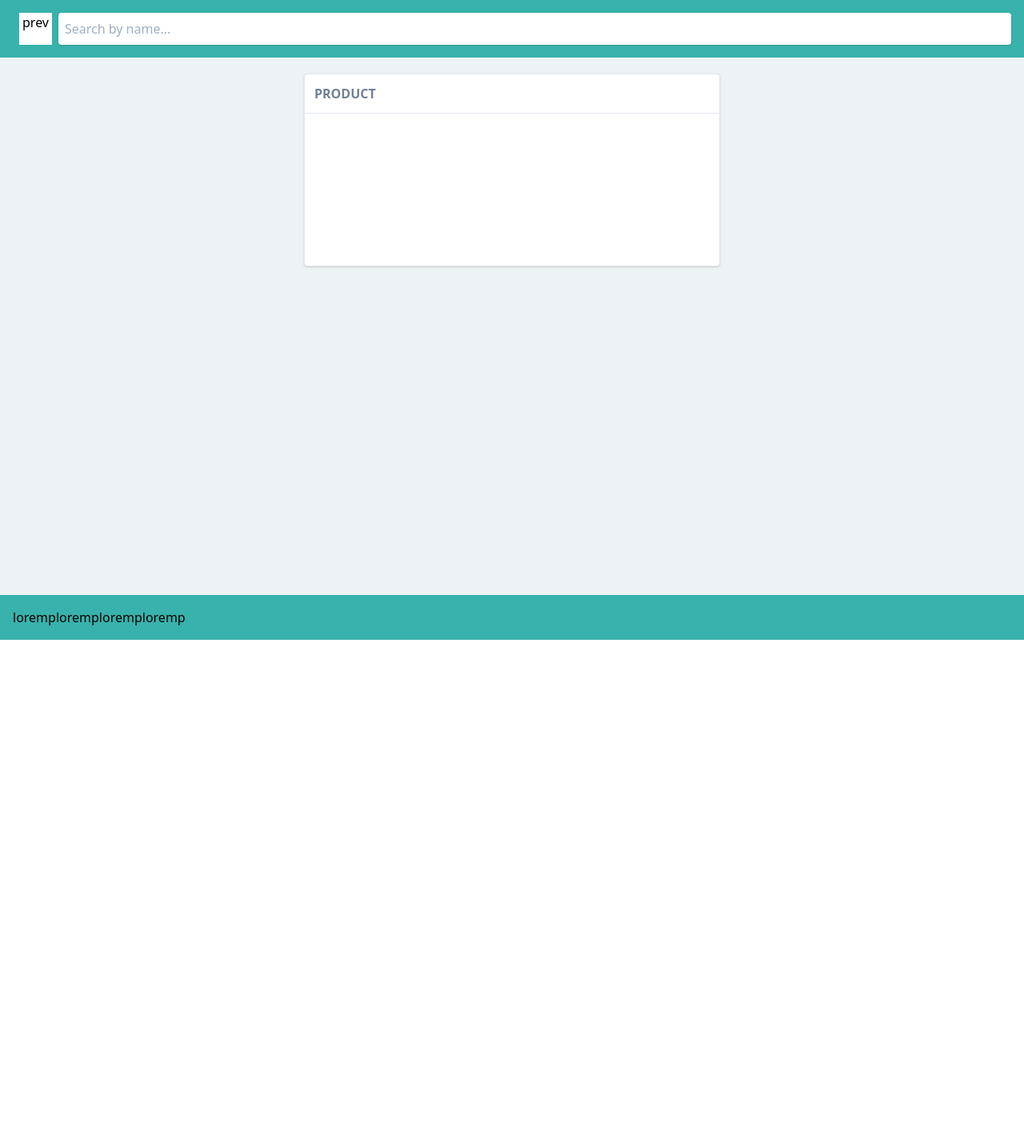
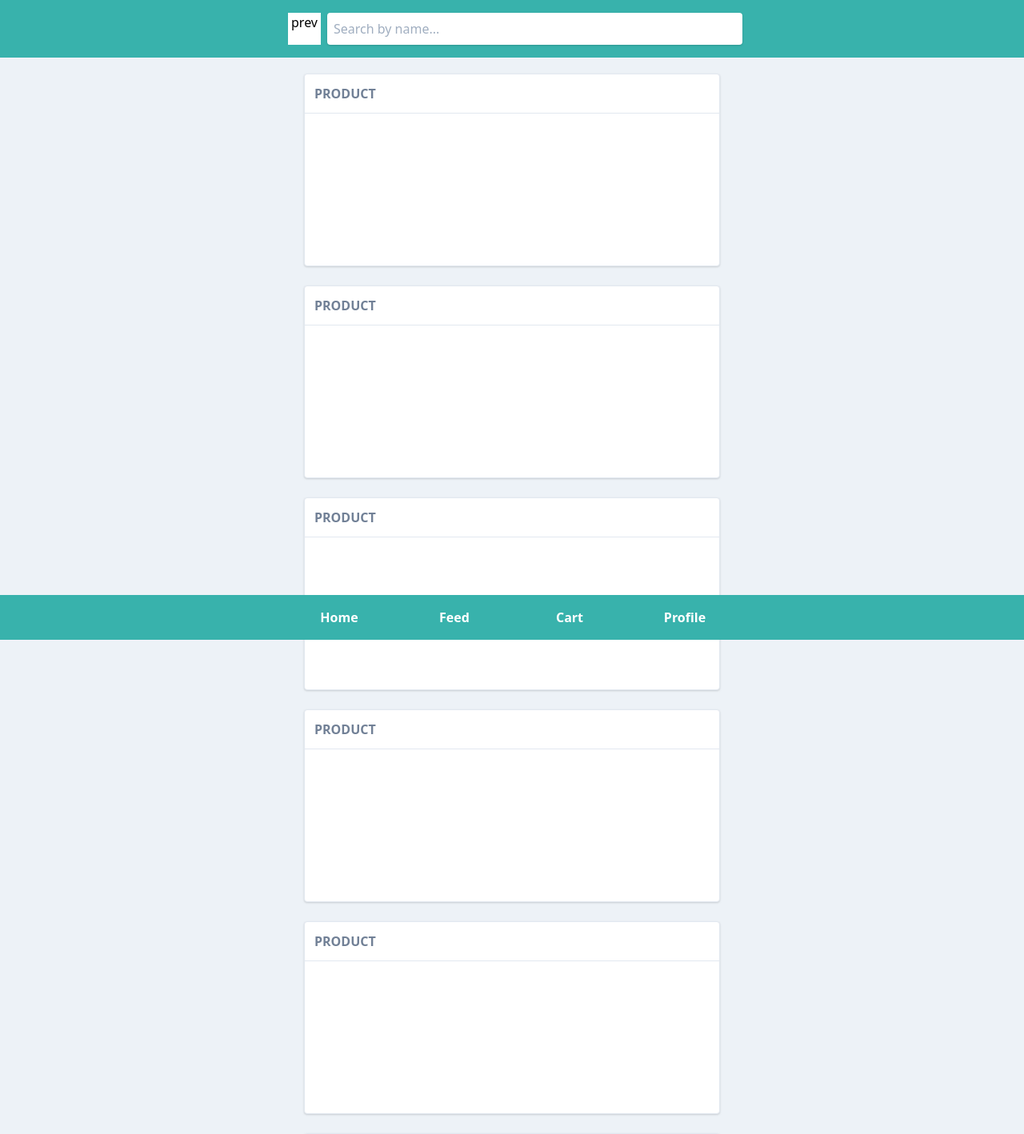
Before and after one commit to jurnalanas/simple-ecommerce, a React (Create React App) app: page / in a window 1280 px wide. Shown: the top 1418 px of the page at 80% size. Before the commit the page ends 800 px from the top, so only its background shows below. Built offline with nearby package versions, Linux system fonts and the light colour scheme.

Commit message:
update floating menu

```diff
--- a/public/index.html
+++ b/public/index.html
@@ -24,9 +24,9 @@
       work correctly both with client-side routing and a non-root public URL.
       Learn how to configure a non-root public URL by running `npm run build`.
     -->
-    <title>React App</title>
+    <title>Simple Ecommerce</title>
   </head>
-  <body>
+  <body class="bg-gray-200">
     <noscript>You need to enable JavaScript to run this app.</noscript>
     <div id="root"></div>
     <!--
--- a/src/App.js
+++ b/src/App.js
@@ -6,14 +6,14 @@ import FloatingBar from "./components/FloatingBar";
 function App() {
   return (
     <>
-      <div className="bg-gray-200 h-screen">
+      <div>
         <Navbar />
         <div className="container max-w-xl mx-auto">
           <div className="px-4 mb-16 text-gray-800 leading-normal w-">
             <Contents />
           </div>
         </div>
-        <FloatingBar/>
+      <FloatingBar/>
       </div>
     </>
   );
--- a/src/components/Contents.js
+++ b/src/components/Contents.js
@@ -5,6 +5,14 @@ const Contents = () => {
   return (
     <div className="flex flex-row flex-wrap flex-grow mt-2">
       <CardsLarge/>
+      <CardsLarge/>
+      <CardsLarge/>
+      <CardsLarge/>
+      <CardsLarge/>
+      <CardsLarge/>
+      <CardsLarge/>
+      <CardsLarge/>
+      <CardsLarge/>
     </div>
   )
 }
--- a/src/components/FloatingBar.js
+++ b/src/components/FloatingBar.js
@@ -2,11 +2,13 @@ import React from 'react';
 
 const FloatingBar = () => {
   return (
-    <div className="bg-teal-500 p-4 absolute w-full bottom-0 flex flex-wrap items-center content-between">
-      <div>loremp</div>
-      <div>loremp</div>
-      <div>loremp</div>
-      <div>loremp</div>
+    <div className="fixed bg-teal-500 bottom-0 mx-auto p-4 w-full">
+      <div className="align-center flex flex-wrap font-bold items-center justify-center m-auto max-w-xl text-white">
+        <div className="flex-1 text-center cursor-pointer">Home</div>
+        <div className="flex-1 text-center cursor-pointer">Feed</div>
+        <div className="flex-1 text-center cursor-pointer">Cart</div>
+        <div className="flex-1 text-center cursor-pointer">Profile</div>
+      </div>
     </div>
   )
 }
--- a/src/components/Navbar.js
+++ b/src/components/Navbar.js
@@ -3,7 +3,7 @@ import React from 'react';
 const Navbar = () => {
   return (
     <nav className="bg-teal-500 p-4">
-      <div className="flex">
+      <div className="max-w-xl mx-auto flex">
         <div className="mx-2 px-1 bg-white border-solid border-1">
           <span>prev</span>
         </div>
```
